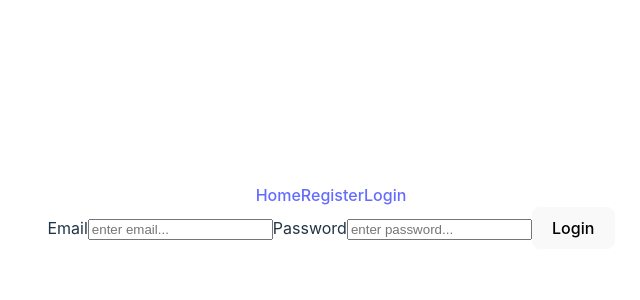
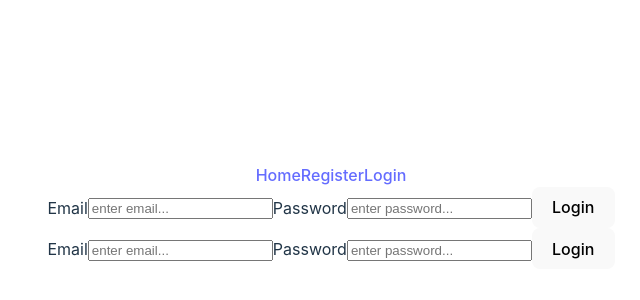
Before and after one commit to ayay2002/4EverMemories, a React (Vite) app in the folder client/: page /login in a window 1280 px wide. Shown: the part 184-484 px from the top of the page, without its empty margins (309-949 px from the left). Built offline with nearby package versions, Linux system fonts and the light colour scheme; no server answers.

Commit message:
update to login.jsx

```diff
--- a/client/src/pages/Login.jsx
+++ b/client/src/pages/Login.jsx
@@ -1,7 +1,7 @@
-import {useState} from 'react';
+import { useState } from 'react';
 import axios from 'axios';
-import {toast} from 'react-hot-toast';
-import {useNavigate} from 'react-router-dom';
+import { toast } from 'react-hot-toast';
+import { useNavigate } from 'react-router-dom';
 
 export default function Login() {
     const navigate = useNavigate()
@@ -14,15 +14,34 @@
 
     const loginUser = async (e) => {
         e.preventDefault()
-        const {email, password} = data
+        const { email, password } = data
         try {
-            const{data} = await axios.post('/login', {
+            const { data } = await axios.post('/login', {
                 email,
                 password
             })
-            if(data.error) {
+            if (data.error) {
                 toast.error(data.error)
-            }else{
+            } else {
+                setData({});
+                navigate('/dashboard')
+            }
+        } catch (error) {
+
+        }
+    }
+
+    const loginPhotographer = async (e) => {
+        e.preventDefault()
+        const { email, password } = data
+        try {
+            const { data } = await axios.post('/login', {
+                email,
+                password
+            })
+            if (data.error) {
+                toast.error(data.error)
+            } else {
                 setData({});
                 navigate('/dashboard')
             }
@@ -33,13 +52,24 @@
 
     return (
         <div>
-            <form onSubmit={loginUser}>
-                <label>Email</label>
-                <input type="email" placeholder='enter email...' value={data.email} onChange={(e) => setData({...data, email: e.target.value})}/>
-                <label>Password</label>
-                <input type="password" placeholder='enter password...' value={data.password} onChange={(e) => setData({...data, password: e.target.value})}/>
-                <button type='submit'>Login</button>
-            </form>
+            <div>
+                <form onSubmit={loginUser}>
+                    <label>Email</label>
+                    <input type="email" placeholder='enter email...' value={data.email} onChange={(e) => setData({ ...data, email: e.target.value })} />
+                    <label>Password</label>
+                    <input type="password" placeholder='enter password...' value={data.password} onChange={(e) => setData({ ...data, password: e.target.value })} />
+                    <button type='submit'>Login</button>
+                </form>
+            </div>
+            <div>
+                <form onSubmit={loginPhotographer}>
+                    <label>Email</label>
+                    <input type="email" placeholder='enter email...' value={data.email} onChange={(e) => setData({ ...data, email: e.target.value })} />
+                    <label>Password</label>
+                    <input type="password" placeholder='enter password...' value={data.password} onChange={(e) => setData({ ...data, password: e.target.value })} />
+                    <button type='submit'>Login</button>
+                </form>
+            </div>
         </div>
     )
 }
```
